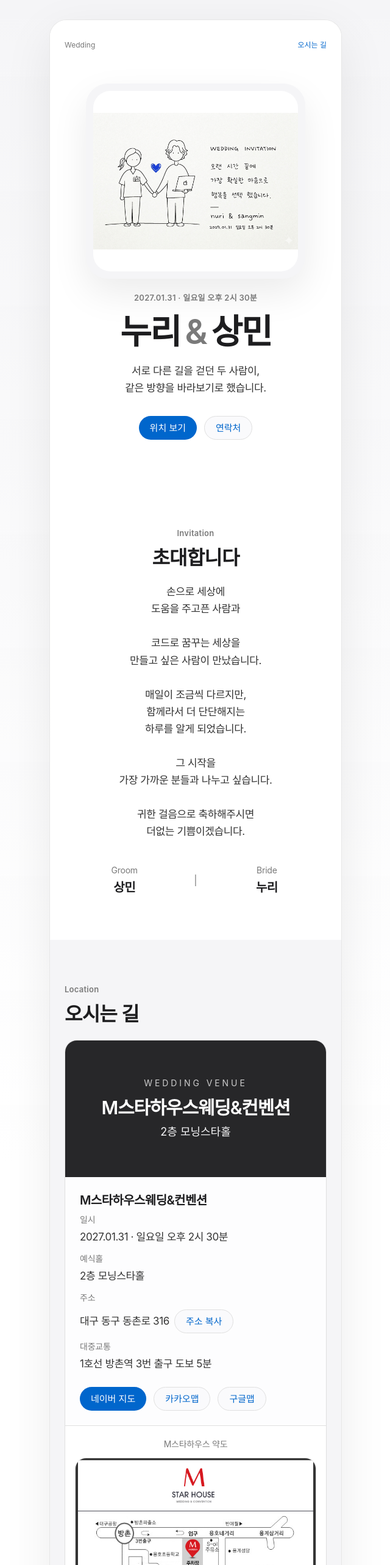
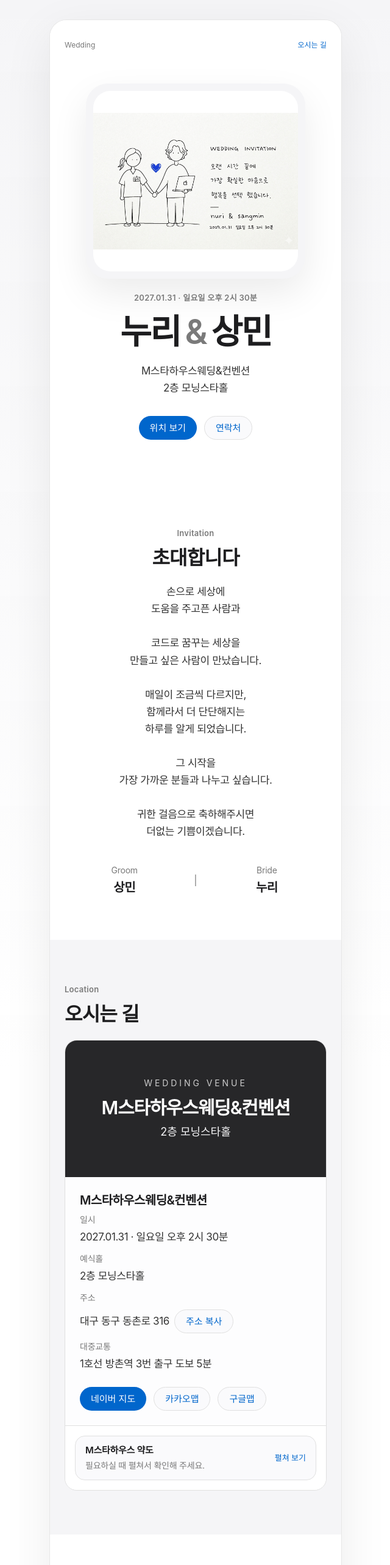
Before and after one commit to IMWoo94/wedding-invitation, a React (Vite) app: page / in a window 1280 px wide. Shown: the top 2566 px of the page at 61% size, without its empty margins (319-959 px from the left). Built offline with nearby package versions, Linux system fonts and the light colour scheme.

Commit message:
fix: refine location map and hero copy

```diff
--- a/src/components/HeroSection.tsx
+++ b/src/components/HeroSection.tsx
@@ -28,7 +28,11 @@ export function HeroSection() {
           <span className="mx-2 text-[#7a7a7a]">&</span>
           {invitation.couple.groom.name}
         </h1>
-        <p className="apple-body mb-8 whitespace-pre-line">{invitation.message.headline}</p>
+        <p className="apple-body mb-8 whitespace-pre-line text-[16px] text-[#555555]">
+          {invitation.event.venueName}
+          {'\n'}
+          {invitation.event.venueHall}
+        </p>
         <div className="flex flex-wrap justify-center gap-3">
           <ActionButton href="#location" variant="primary">위치 보기</ActionButton>
           <ActionButton href="#contact">연락처</ActionButton>
--- a/src/components/LocationSection.tsx
+++ b/src/components/LocationSection.tsx
@@ -25,6 +25,7 @@ async function copyTextToClipboard(text: string) {
 export function LocationSection() {
   const { event } = invitation
   const [copyLabel, setCopyLabel] = useState('주소 복사')
+  const [isMapExpanded, setIsMapExpanded] = useState(false)
 
   const handleCopyAddress = async () => {
     try {
@@ -82,8 +83,24 @@ export function LocationSection() {
             <ActionButton href={event.mapLinks.google} target="_blank" rel="noreferrer">구글맵</ActionButton>
           </div>
         </div>
-        <div className="border-t border-[#e0e0e0] bg-white px-4 pb-5 pt-2">
-          <p className="apple-caption px-2 py-3 text-center">M스타하우스 약도</p>
+        <div className="border-t border-[#e0e0e0] bg-white p-4">
+          <button
+            aria-controls="venue-map-panel"
+            aria-expanded={isMapExpanded}
+            className="flex w-full items-center justify-between rounded-[16px] border border-[#e0e0e0] bg-[#fafafc] px-4 py-3 text-left transition active:scale-[0.99]"
+            type="button"
+            onClick={() => setIsMapExpanded((expanded) => !expanded)}
+          >
+            <span>
+              <span className="block text-[15px] font-semibold tracking-[-0.02em] text-[#1d1d1f]">M스타하우스 약도</span>
+              <span className="apple-caption mt-1 block">필요하실 때 펼쳐서 확인해 주세요.</span>
+            </span>
+            <span className="text-[13px] font-medium text-[#0066cc]">
+              {isMapExpanded ? '접기' : '펼쳐 보기'}
+            </span>
+          </button>
+          {isMapExpanded ? (
+            <div id="venue-map-panel" className="mt-4">
               <a
                 aria-label="M스타하우스 약도 이미지 새 창에서 보기"
                 className="block overflow-hidden rounded-[18px] border border-[#e0e0e0] bg-white"
@@ -99,6 +116,8 @@ export function LocationSection() {
                 />
               </a>
             </div>
+          ) : null}
+        </div>
       </div>
     </Section>
   )
--- a/src/data/invitation.ts
+++ b/src/data/invitation.ts
@@ -58,7 +58,7 @@ export const invitation = {
     venueMapImage: 'mstarhouse-map.png',
     mapLinks: {
       naver: 'https://map.naver.com/p/entry/place/19550872?c=15.00,0,0,0,dh&placePath=/home?from=map&fromPanelNum=1&additionalHeight=76&timestamp=202605091637&locale=ko&svcName=map_pcv5',
-      kakao: 'https://map.kakao.com/link/search/M%EC%8A%A4%ED%83%80%ED%95%98%EC%9A%B0%EC%8A%A4%EC%9B%A8%EB%94%A9%26%EC%BB%A8%EB%B2%A4%EC%85%98',
+      kakao: 'https://map.kakao.com/link/search/M%EC%8A%A4%ED%83%80%ED%95%98%EC%9A%B0%EC%8A%A4%EC%9B%A8%EB%94%A9',
       google: 'https://www.google.com/maps/search/?api=1&query=M%EC%8A%A4%ED%83%80%ED%95%98%EC%9A%B0%EC%8A%A4%EC%9B%A8%EB%94%A9%26%EC%BB%A8%EB%B2%A4%EC%85%98%20%EB%8C%80%EA%B5%AC%20%EB%8F%99%EA%B5%AC%20%EB%8F%99%EC%B4%8C%EB%A1%9C%20316',
     },
   },
```
Lines whose indentation alone changed are shown as unchanged.
